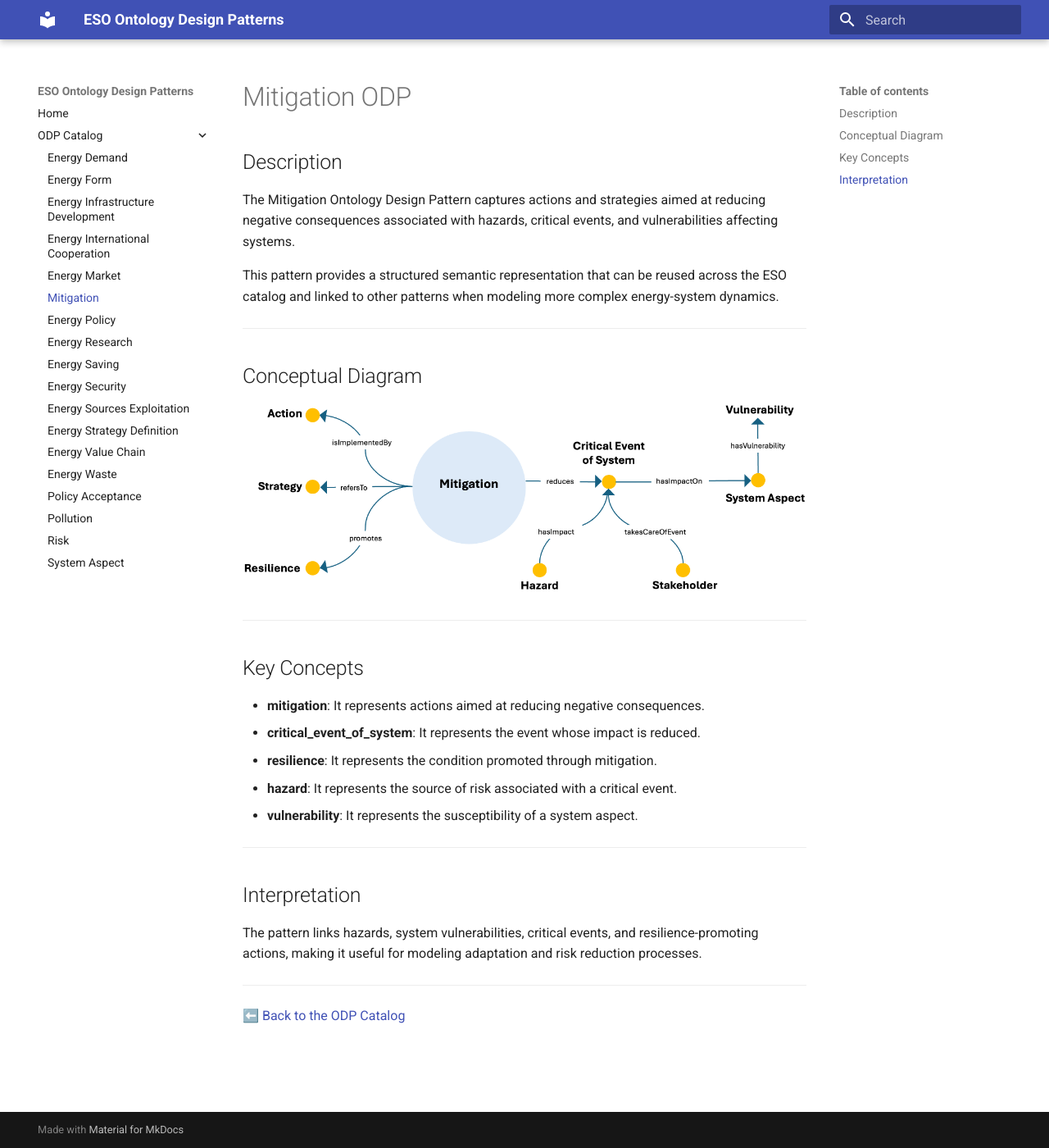
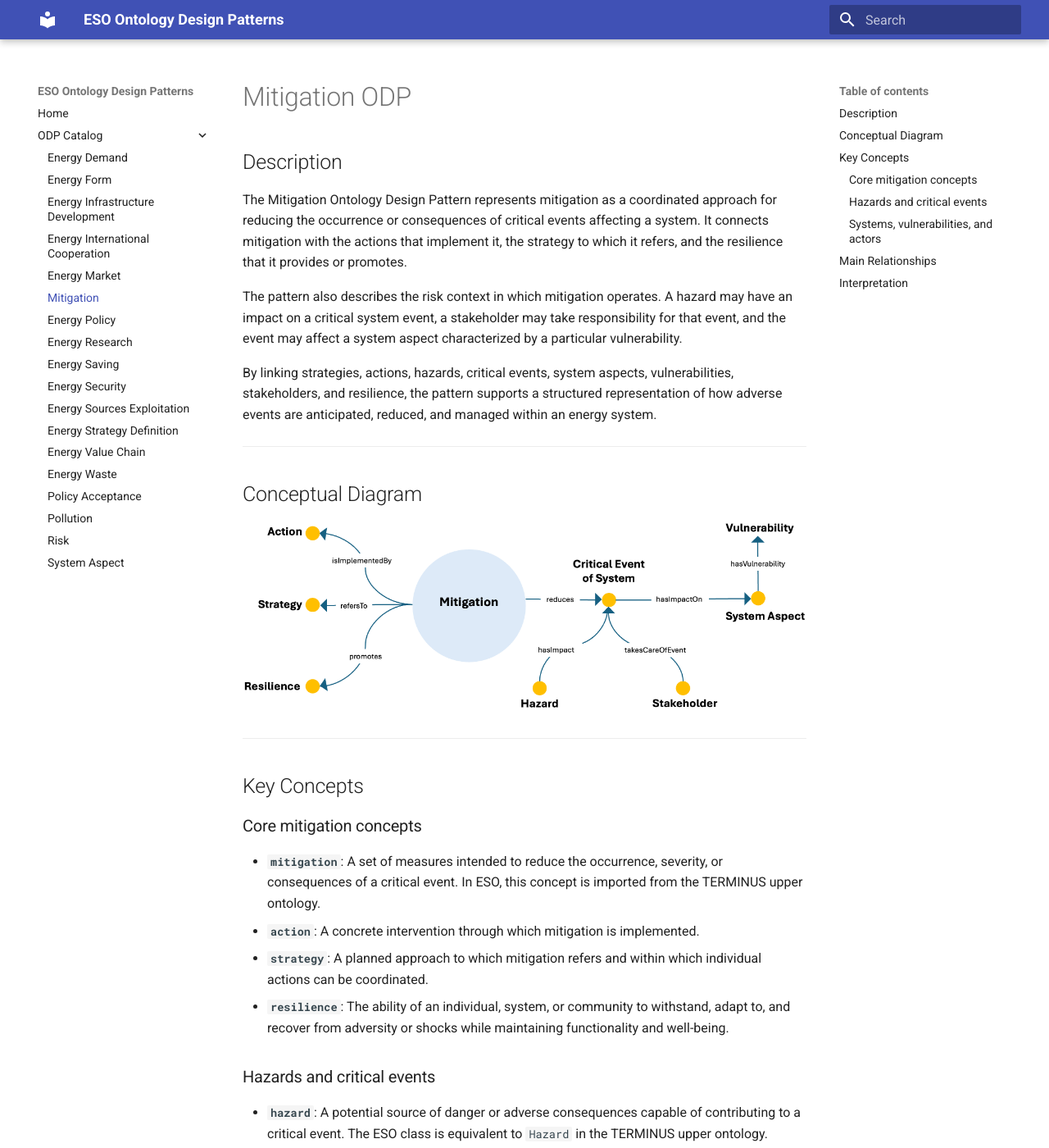
Before and after one commit to AntonioDeNicola/eso-odp-site, an MkDocs documentation site: the page built from docs/odp/mitigation.md, in a window 1280 px wide and 1400 px high. Shown: the whole window at 82% size. Built offline with MkDocs 1.6.1 and Material for MkDocs 9.7.7, drawn with Linux system fonts in a browser that asks for light colours; some of the changed text lies outside the part shown.

Commit message:
Update mitigation.md

```diff
--- a/docs/odp/mitigation.md
+++ b/docs/odp/mitigation.md
@@ -1,9 +1,12 @@
 # Mitigation ODP
 
 ## Description
-The Mitigation Ontology Design Pattern captures actions and strategies aimed at reducing negative consequences associated with hazards, critical events, and vulnerabilities affecting systems.
 
-This pattern provides a structured semantic representation that can be reused across the ESO catalog and linked to other patterns when modeling more complex energy-system dynamics.
+The Mitigation Ontology Design Pattern represents mitigation as a coordinated approach for reducing the occurrence or consequences of critical events affecting a system. It connects mitigation with the actions that implement it, the strategy to which it refers, and the resilience that it provides or promotes.
+
+The pattern also describes the risk context in which mitigation operates. A hazard may have an impact on a critical system event, a stakeholder may take responsibility for that event, and the event may affect a system aspect characterized by a particular vulnerability.
+
+By linking strategies, actions, hazards, critical events, system aspects, vulnerabilities, stakeholders, and resilience, the pattern supports a structured representation of how adverse events are anticipated, reduced, and managed within an energy system.
 
 ---
 
@@ -14,17 +17,47 @@ This pattern provides a structured semantic representation that can be reused ac
 
 ## Key Concepts
 
-- **mitigation**: It represents actions aimed at reducing negative consequences.
-- **critical_event_of_system**: It represents the event whose impact is reduced.
-- **resilience**: It represents the condition promoted through mitigation.
-- **hazard**: It represents the source of risk associated with a critical event.
-- **vulnerability**: It represents the susceptibility of a system aspect.
+### Core mitigation concepts
+
+- **`mitigation`**: A set of measures intended to reduce the occurrence, severity, or consequences of a critical event. In ESO, this concept is imported from the TERMINUS upper ontology.
+- **`action`**: A concrete intervention through which mitigation is implemented.
+- **`strategy`**: A planned approach to which mitigation refers and within which individual actions can be coordinated.
+- **`resilience`**: The ability of an individual, system, or community to withstand, adapt to, and recover from adversity or shocks while maintaining functionality and well-being.
+
+### Hazards and critical events
+
+- **`hazard`**: A potential source of danger or adverse consequences capable of contributing to a critical event. The ESO class is equivalent to `Hazard` in the TERMINUS upper ontology.
+- **`critical_event_of_system`**: An event that can disrupt, damage, or otherwise significantly affect a system and whose occurrence or consequences mitigation seeks to reduce.
+
+### Systems, vulnerabilities, and actors
+
+- **`system_aspect`**: A specific component, property, function, or dimension of a system that may be affected by a critical event.
+- **`vulnerability`**: The susceptibility of a system aspect to damage, disruption, or loss when exposed to a hazard or critical event.
+- **`stakeholder`**: An actor with an interest, responsibility, or decision-making role in relation to the system and the management of critical events.
+
+---
+
+## Main Relationships
+
+| Source concept | Relationship | Target concept |
+|---|---|---|
+| `mitigation` | `isImplementedBy` | `action` |
+| `mitigation` | `refersTo` | `strategy` |
+| `mitigation` | `provides` | `resilience` |
+| `mitigation` | `reduces` | `critical_event_of_system` |
+| `hazard` | `hasImpact` | `critical_event_of_system` |
+| `stakeholder` | `takesCareOfEvent` | `critical_event_of_system` |
+| `critical_event_of_system` | `hasImpactOn` | `system_aspect` |
+| `system_aspect` | `hasVulnerability` | `vulnerability` |
 
 ---
 
 ## Interpretation
-The pattern links hazards, system vulnerabilities, critical events, and resilience-promoting actions, making it useful for modeling adaptation and risk reduction processes.
+
+The pattern combines three complementary perspectives. First, it represents mitigation as a strategic construct implemented through concrete actions. Second, it captures the causal and impact chain connecting hazards, critical system events, affected system aspects, and vulnerabilities. Third, it introduces the governance and recovery dimensions by identifying the stakeholder responsible for addressing the event and the resilience supported by mitigation.
+
+This structure makes the pattern suitable for competency questions concerning which actions implement mitigation, which strategy mitigation refers to, which critical events it reduces, which hazards and vulnerabilities are involved, and which stakeholders are responsible for event management.
+
 
 ---
-
 ⬅️ [Back to the ODP Catalog](./)
```
